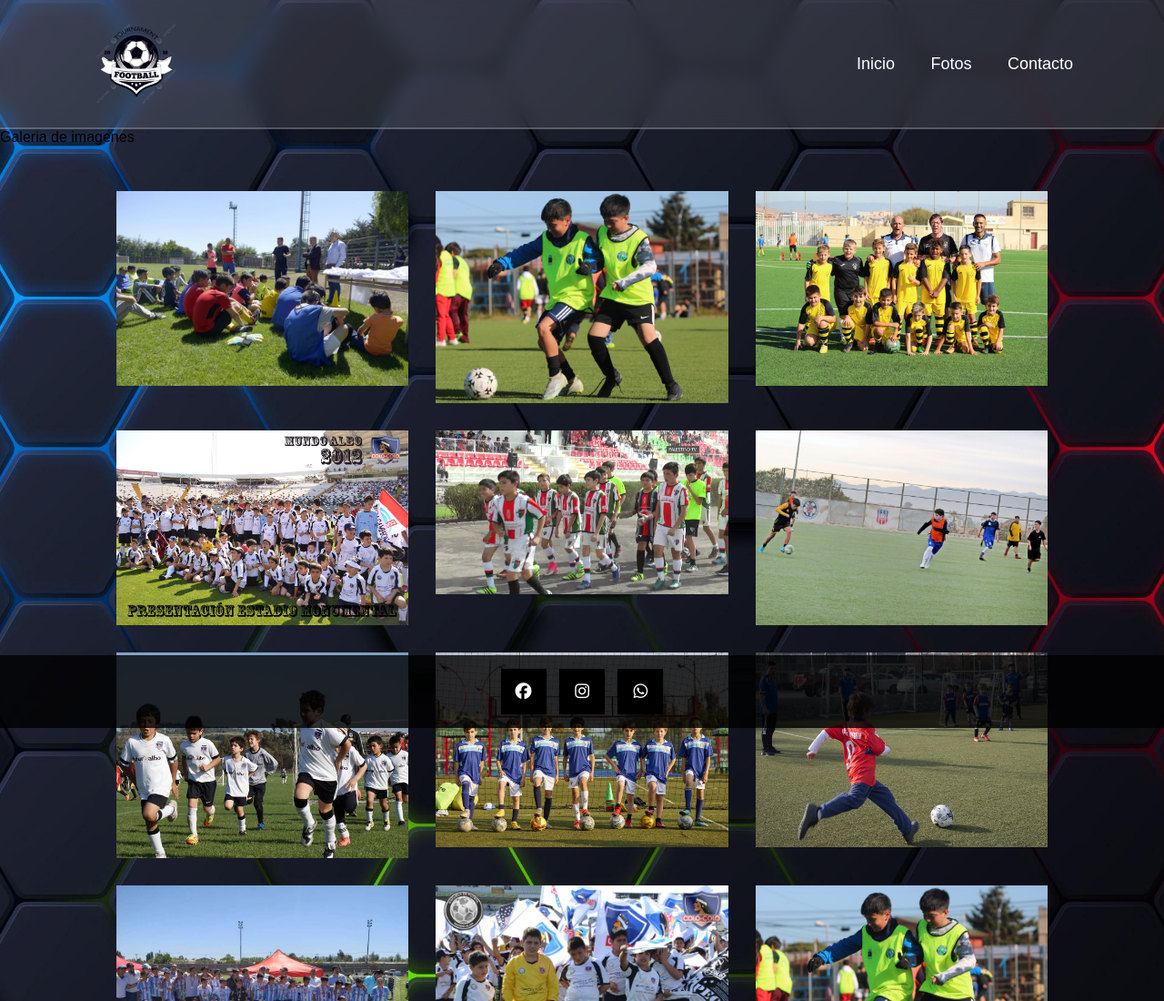
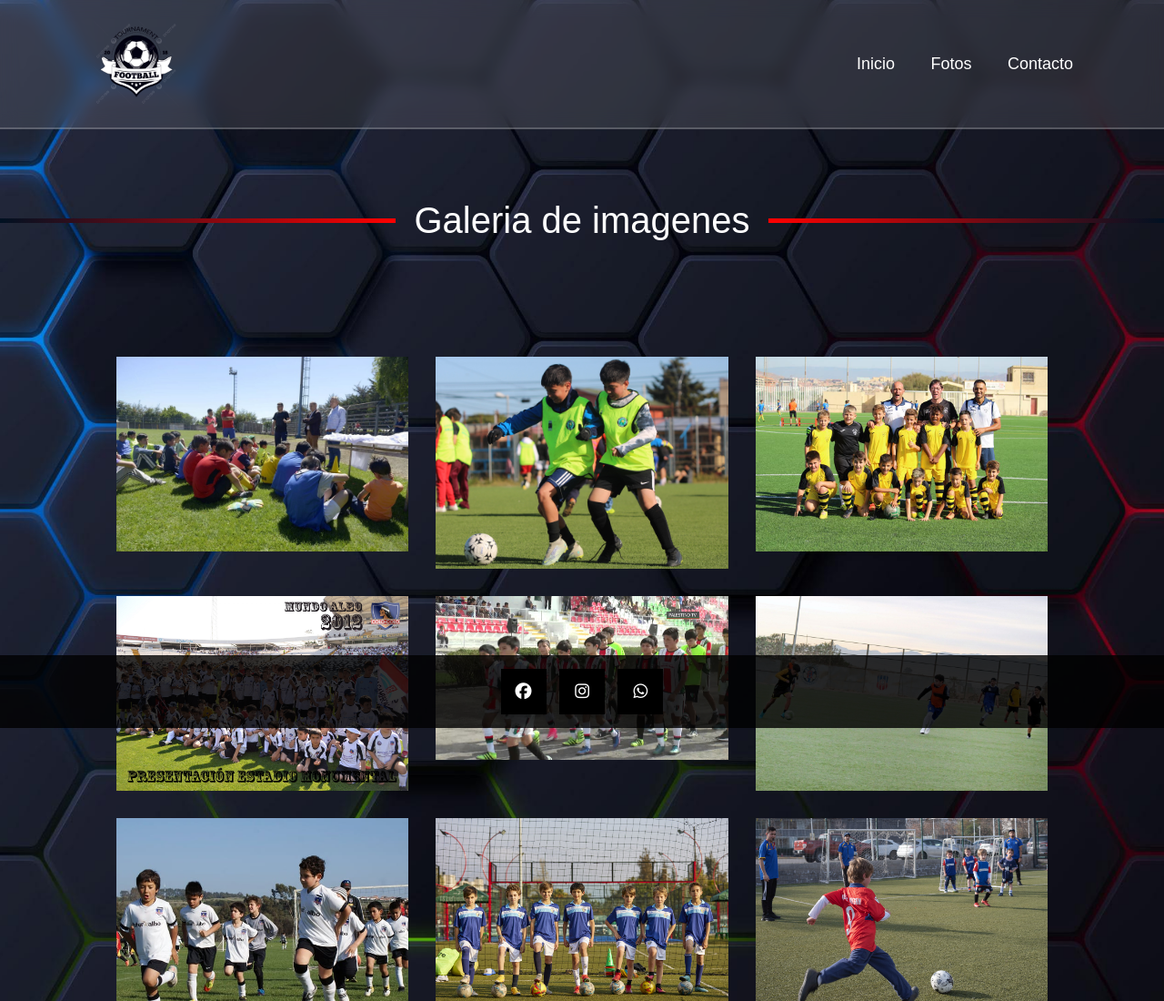
Before and after one commit to Scott894139/webescueladefutbol, a plain HTML site: page galeria.html in a window 1280 px wide. Shown: the top 1100 px of the page at 91% size. Drawn offline with Linux system fonts and the light colour scheme.

Commit message:
Update galeria.css

```diff
--- a/css/galeria.css
+++ b/css/galeria.css
@@ -208,8 +208,7 @@ h1 span{
     background: var(--whatsapp);
 }
 
-
-.titutlo {
+.titulo {
     display: flex;
     height: 200px;
     justify-content: center;
@@ -218,8 +217,8 @@ h1 span{
     color: white; /* Agrega este estilo para hacer que el texto sea blanco */
 }
 
-.titutlo::before,
-.titutlo::after {
+.titulo::before,
+.titulo::after {
     content: "";
     display: block;
     height: 5px;
@@ -228,7 +227,7 @@ h1 span{
     margin-right: .5em;
 }
 
-.titutlo::after {
+.titulo::after {
     background: linear-gradient(to right, red, #012);
     margin-right: 0;
     margin-left: .5em;
```
